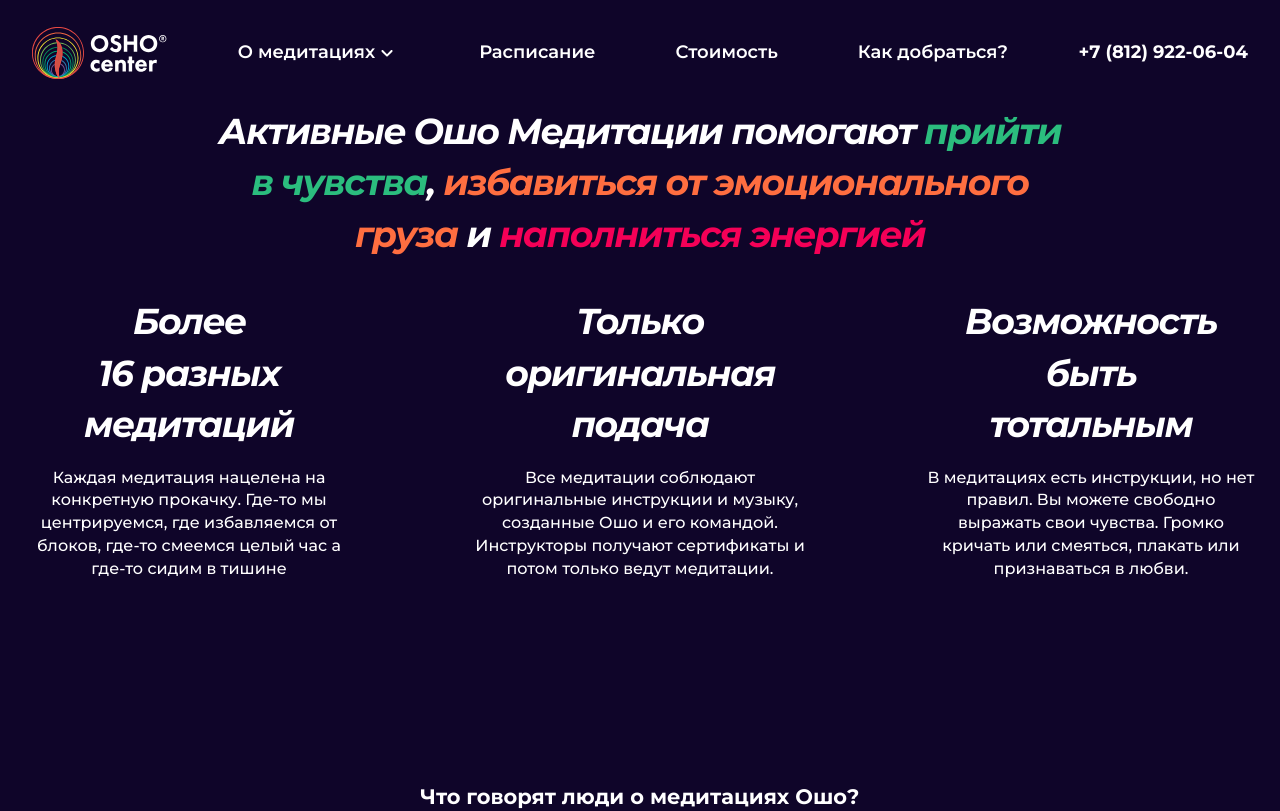
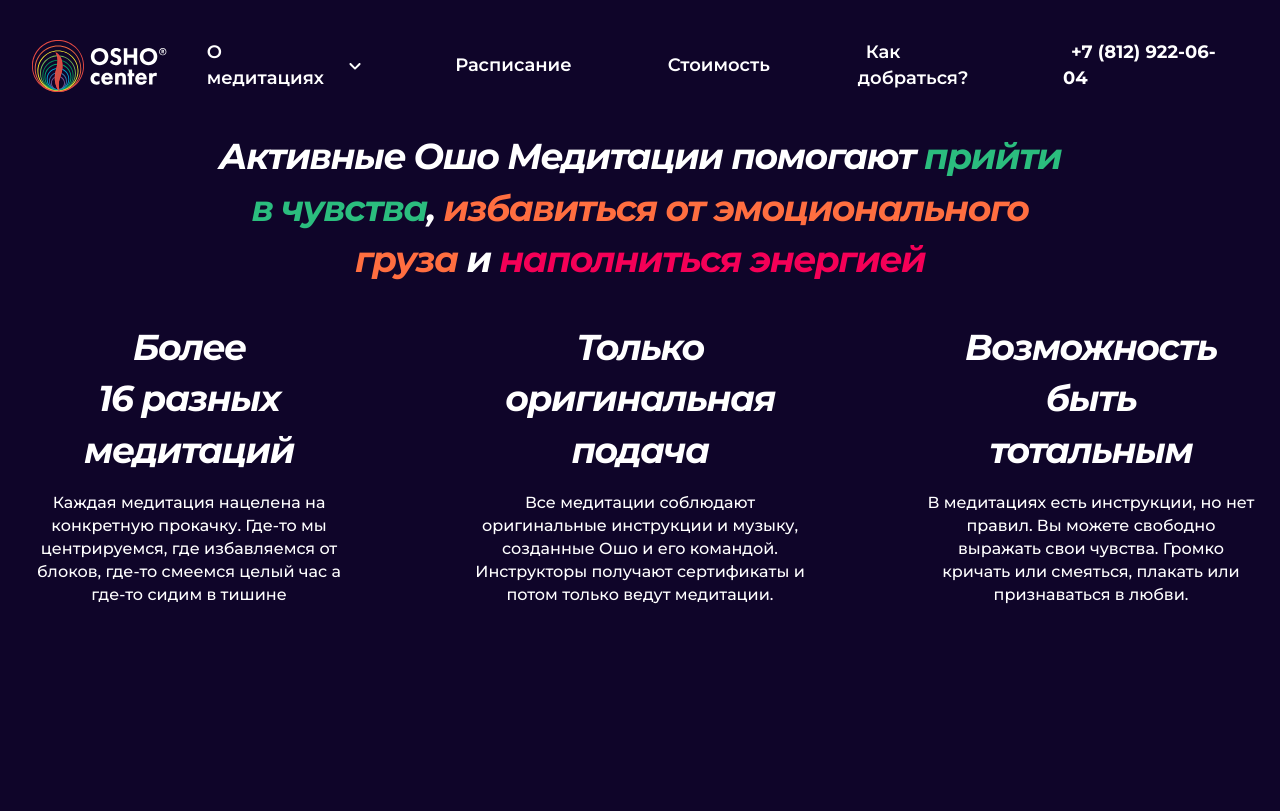
Before and after one commit to rash2x/oshocenter, a Next.js app: page /about in a window 1280 px wide. Shown: the top 811 px of the page. Built offline with nearby package versions, Linux system fonts and the light colour scheme.

Commit message:
Dropdown menu

```diff
--- a/src/App/components/Header.jsx
+++ b/src/App/components/Header.jsx
@@ -1,8 +1,12 @@
+import React from 'react';
 import styled from 'styled-components';
 import Link from 'next/link';
 import Image from 'next/image';
+import Button from '@material-ui/core/Button';
+import Menu from '@material-ui/core/Menu';
+import MenuItem from '@material-ui/core/MenuItem';
+import Arrow from '../../../public/arrowDown.svg';
 import Logo from './Logo';
-import Arrow from '../../../public/arrowDown.svg';
 
 const HeaderWrapper = styled.header`
   display: flex;
@@ -20,6 +24,7 @@
 const Ul = styled.ul`
   display: flex;
   justify-content: space-evenly;
+  align-items: center;
   padding: 0;
   list-style: none;
   cursor: pointer;
@@ -30,6 +35,12 @@
   a {
     color: #fff;
     text-decoration: none;
+    transition: 0.3s all;
+    padding: 8px;
+
+    &:hover {
+      color: #b388ff;
+    }
   }
   &:first-child {
     display: flex;
@@ -39,25 +50,67 @@
 const ArrowImg = styled(Image)``;
 const LinkItem = styled(Link)``;
 
+const Dropdown = styled(Menu)``;
+
 const Number = styled.div`
   a {
     color: #fff;
     text-decoration: none;
     font-weight: bold;
+    transition: 0.3s all;
+    padding: 8px;
+
+    &:hover {
+      color: #b388ff;
+    }
   }
 `;
 
-const Header = () => (
+const Header = () => {
+  const [anchorEl, setAnchorEl] = React.useState(null);
+
+  const handleClick = event => {
+    if (anchorEl !== event.currentTarget) {
+      setAnchorEl(event.currentTarget);
+    }
+  };
+
+  const handleClose = () => {
+    setAnchorEl(null);
+  };
+
+  return (
     <HeaderWrapper>
       <LinkItem href="/">
         <Logo />
       </LinkItem>
       <Nav>
         <Ul>
-        <ListItem>
-          <LinkItem href="/about">О медитациях</LinkItem>
+          <ListItem onClick={handleClick} onMouseOver={handleClick}>
+            О медитациях
             <ArrowImg src={Arrow} />
           </ListItem>
+
+          <Dropdown
+            anchorOrigin={{ vertical: 'bottom', horizontal: 'left' }}
+            transformOrigin={{ vertical: 'top', horizontal: 'left' }}
+            anchorEl={anchorEl}
+            open={Boolean(anchorEl)}
+            onClose={handleClose}
+            MenuListProps={{ onMouseLeave: handleClose }}
+            getContentAnchorEl={null}
+          >
+            <MenuItem onClick={handleClose}>
+              <LinkItem href="/about" onClick={handleClose}>
+                О медитациях
+              </LinkItem>
+            </MenuItem>
+            <MenuItem onClick={handleClose}>
+              <LinkItem href="/about" onClick={handleClose}>
+                О медитациях
+              </LinkItem>
+            </MenuItem>
+          </Dropdown>
           <ListItem>
             <LinkItem href="/schedule">Расписание </LinkItem>
           </ListItem>
@@ -74,5 +127,6 @@
       </Number>
     </HeaderWrapper>
   );
+};
 
 export default Header;
--- a/src/pages/theme.js
+++ b/src/pages/theme.js
@@ -15,6 +15,13 @@
   typography: {
     fontFamily: 'Montserrat',
   },
+  overrides: {
+    MuiMenu: {
+      paper: {
+        background: '#fff',
+      },
+    },
+  },
 });
 
 export default theme;
```
Lines whose indentation alone changed are shown as unchanged.
